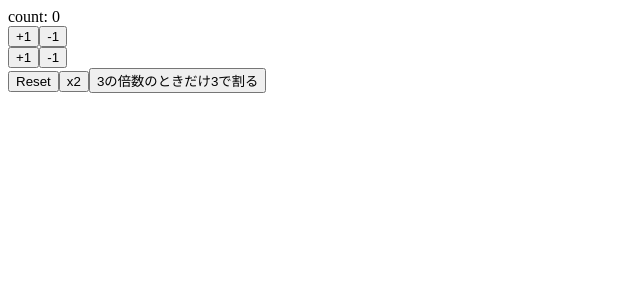
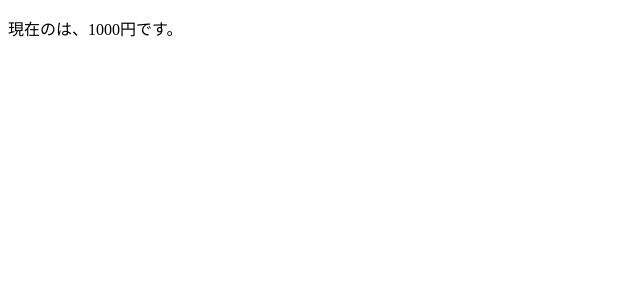
Before and after one commit to yoritin/react-hooks-101, a React (Create React App) app: page / in a window 1280 px wide. Shown: the top 300 px of the page, without its empty margins (0-640 px from the left). Built offline with nearby package versions, Linux system fonts and the light colour scheme.

Commit message:
初期値を設定

```diff
--- a/src/App.jsx
+++ b/src/App.jsx
@@ -1,36 +1,18 @@
 import React, { useState } from 'react'
 
 const App = () => {
-  const [count, setCount] = useState(0)
-
-  const increment = () => setCount(count + 1)
-  const decrement = () => setCount(count - 1)
-
-  const increment2 = () => setCount((previousCount) => previousCount + 1)
-  const decrement2 = () => setCount((previousCount) => previousCount - 1)
-
-  const reset = () => setCount(0)
-
-  const double = () => setCount(count * 2)
-  const divide3 = () =>
-    setCount((count) => (count % 3 === 0 ? count / 3 : count))
+  const initialStates = {
+    name: '',
+    price: 1000,
+  }
+  const [name, setName] = useState(initialStates.name)
+  const [price, setPrice] = useState(initialStates.price)
 
   return (
     <>
-      <div>count: {count}</div>
-      <div>
-        <button onClick={increment}>+1</button>
-        <button onClick={decrement}>-1</button>
-      </div>
-      <div>
-        <button onClick={increment2}>+1</button>
-        <button onClick={decrement2}>-1</button>
-      </div>
-      <div>
-        <button onClick={reset}>Reset</button>
-        <button onClick={double}>x2</button>
-        <button onClick={divide3}>3の倍数のときだけ3で割る</button>
-      </div>
+      <p>
+        現在の{name}は、{price}円です。
+      </p>
     </>
   )
 }
```
